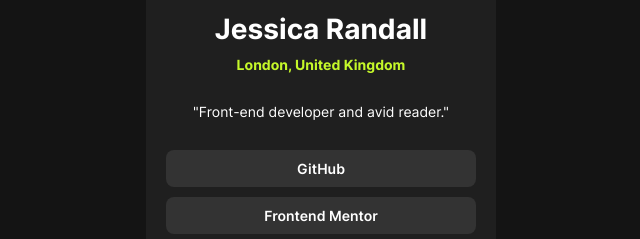
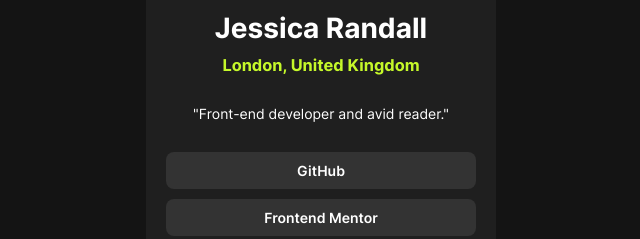
Before and after one commit to pblanabelle/frontendMentor-social-link, a plain HTML site: page index.html in a window 1280 px wide. Shown: the part 254-493 px from the top of the page, 319-959 px from the left. Drawn offline with Linux system fonts and the light colour scheme; files whose address does not match are found by name.

Commit message:
Initial commit

```diff
--- a/assets/css/index.css
+++ b/assets/css/index.css
@@ -60,12 +60,12 @@
     margin: 10px auto;
 }
 
-h4,
+h3,
 p {
     margin-bottom: 30px;
 }
 
-h4 {
+h3 {
     color: var(--Green);
 }
 
--- a/index.html
+++ b/index.html
@@ -15,7 +15,7 @@
         </div>
         <div class="profile-info">
           <h1>Jessica Randall</h1>
-          <h4>London, United Kingdom</h4>
+          <h3>London, United Kingdom</h3>
           <p>"Front-end developer and avid reader."</p>
         </div>
         <ul class="social-links">
```
